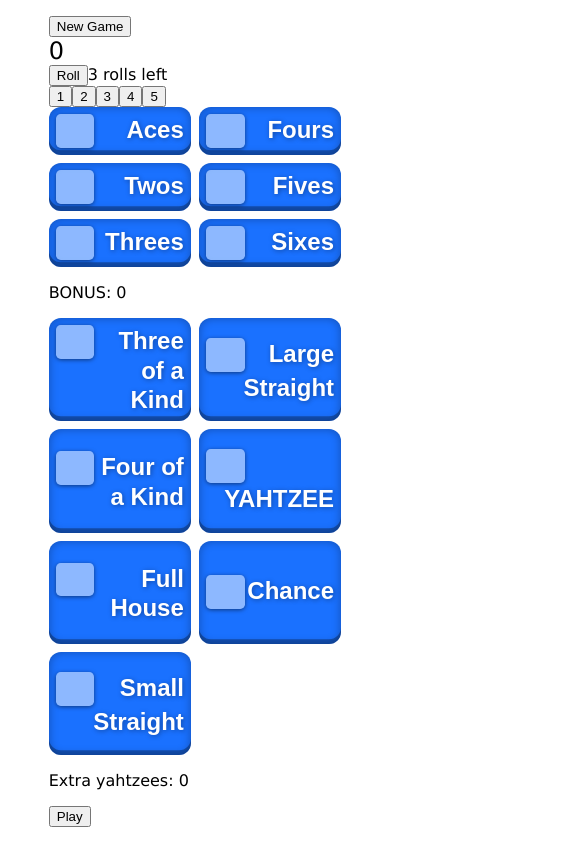
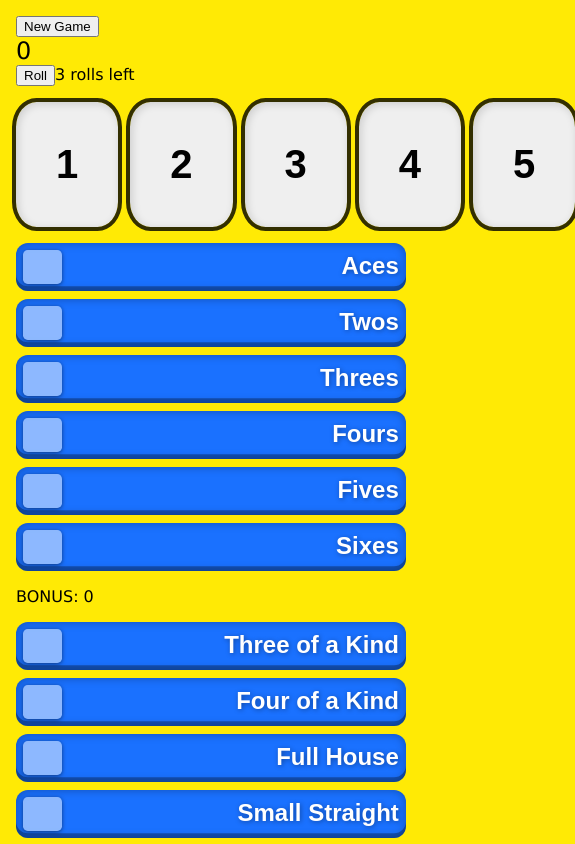
Before and after one commit to bbanting/react-trial, a React (Create React App) app: page / in a window 390 px wide. Shown: the top 844 px of the page, 575 px wide, since content can reach past the window. Built offline with nearby package versions, Linux system fonts and the light colour scheme.

Commit message:
Fixed hand selection; made first attempt at styling the dice

```diff
--- a/src/DiceSection.js
+++ b/src/DiceSection.js
@@ -21,9 +21,11 @@
           rolls={rolls} setRolls={setRolls}
           gameState={gameState} setGameState={setGameState}
           />
-      {dice.map(
-        (die, i) => <Die key={i} die={die} setLock={setLockFactory(i)} />
-        )}
+      <div className="dice-container">
+        {dice.map(
+          (die, i) => <Die key={i} die={die} setLock={setLockFactory(i)} />
+          )}
+      </div>
     </div>
   );
 }
@@ -74,9 +76,10 @@
 
 function Die({ die, setLock }) {
   /**A single die in the game. */
+  const classname = `die${die.locked ? " locked" : ""}`;
   return (
-    <button onClick={() => setLock(!die.locked)}>
-      {die.value}{die.locked && <p>locked</p>}
+    <button className={classname} onClick={() => setLock(!die.locked)}>
+      {die.value}
     </button>
   );
 }
--- a/src/ScoringSection.js
+++ b/src/ScoringSection.js
@@ -3,14 +3,14 @@
 
 
 function UpperHands({selected, selectFunc, scores}) {
-  const bonusScore = (scores.slice(0, 6).reduce((a, b) => a+b) >= 63) ? 35 : 0
+  const bonusScore = (scores.slice(0, 6).reduce((a, b) => a+b) >= 63) ? 35 : 0;
   return (
     <>
     <div className="hand-container">
       {HANDS.slice(0, 6).map((v, i) => {
         const classname = `hand ${scores[i] !== null ? "played" : ""} ${i == selected ? "selected" : ""}`;
         return (
-          <button className={classname} value={i} key={i} onClick={(e) => selectFunc(e.target.value)}>
+          <button className={classname} value={i} key={i} onClick={(e) => selectFunc(e.currentTarget.value)}>
             <div className="handscore">{scores[i] !== null ? scores[i] : " "}</div>
             <div className="handtitle">{HANDS[i].name}</div>
           </button>
@@ -30,7 +30,7 @@
       {HANDS.slice(6, HANDS.length).map((v, i) => {
         const classname = `hand ${scores[i+6] !== null ? "played" : ""} ${(i+6) == selected ? "selected" : ""}`;
         return (
-          <button className={classname} value={i+6} key={i+6} onClick={(e) => selectFunc(e.target.value)}>
+          <button className={classname} value={i+6} key={i+6} onClick={(e) => selectFunc(e.currentTarget.value)}>
             <div className="handscore">{scores[i+6] !== null ? scores[i+6] : " "}</div>
             <div className="handtitle">{HANDS[i+6].name}</div>
           </button>
--- a/src/index.css
+++ b/src/index.css
@@ -4,6 +4,7 @@
 
 body {
   margin: 0;
+  background-color: hsl(55, 100%, 51%);
 }
 
 .main {
@@ -15,16 +16,15 @@
 
 h1 {
   margin: 0;
-
 }
 
 button:hover {
   cursor:pointer;
 }
 
-button:focus {
+/* button:focus {
   outline: none;
-}
+} */
 
 .hand-container {
   display: grid;
@@ -85,3 +85,36 @@
   display: inline;
   vertical-align: middle;
 }
+
+.dice-container {
+  display: grid;
+  grid-template-columns: 1fr 1fr 1fr 1fr 1fr;
+  gap: .75em;
+  margin: 1em 0;
+}
+
+.die {
+  /* text-shadow: 0 0 .4em hsla(0, 0%, 0%, 0.368); */
+  font-size: 2.5em;
+  font-weight:bold;
+  padding: 1em;
+  border: none;
+  border-radius: 20%;
+  box-shadow: 2px 2px .2em hsla(0, 0%, 0%, 0.15) inset;
+  outline: .1em solid hsla(0, 0%, 0%, 0.8);
+}
+
+.locked {
+  outline: .1em solid hsl(217, 100%, 55%);
+}
+
+@media(max-width: 650px) {
+  .hand-container {
+    grid-template-columns: 1fr;
+    grid-auto-flow: inherit;
+  }
+
+  .main {
+    width: 100%;
+  }
+}
```
